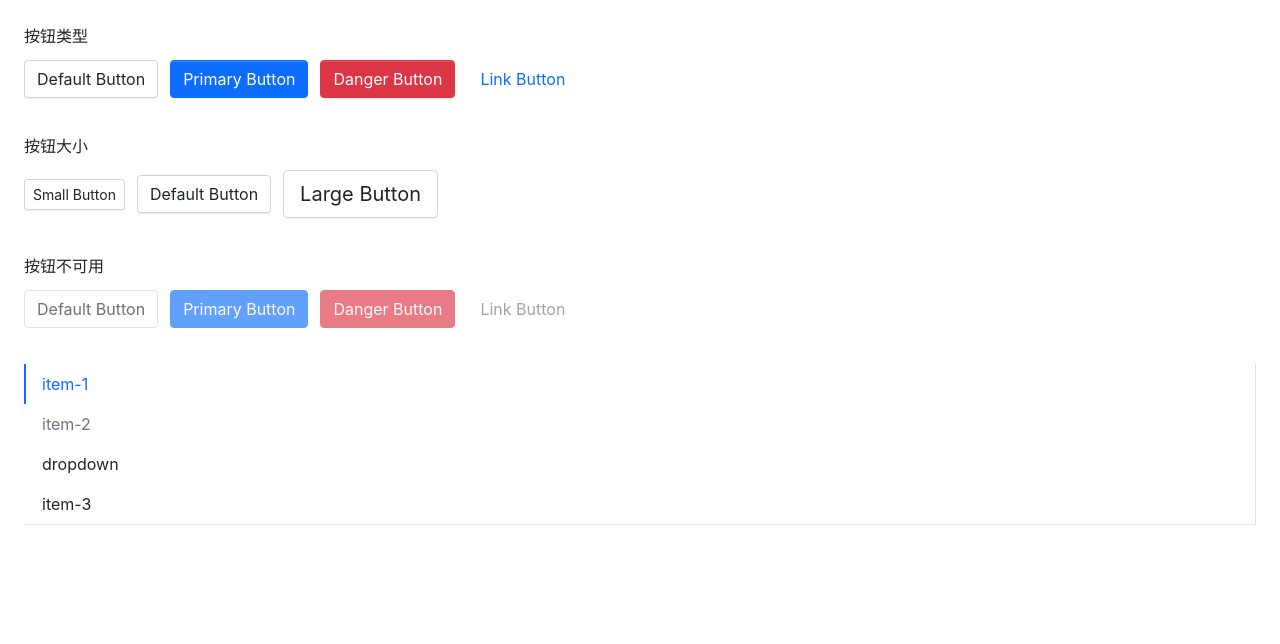
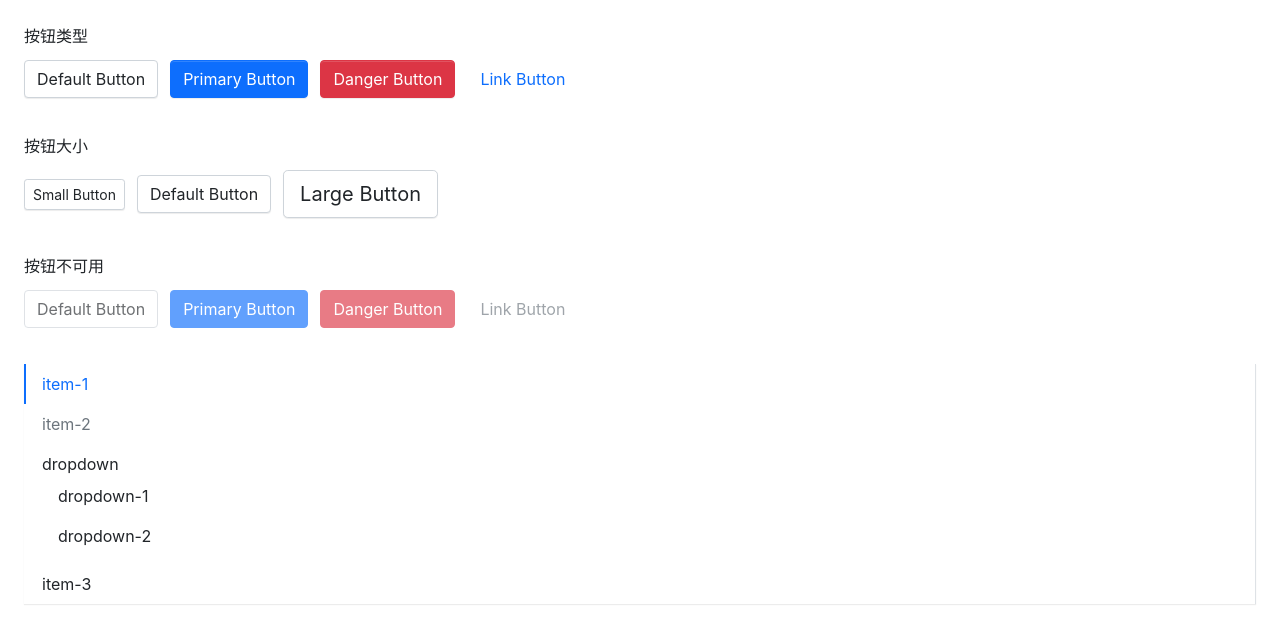
Before and after one commit to Laughingdyc/XD-UI, a React (Create React App) app: page / in a window 1280 px wide. Shown: the top 644 px of the page. Built offline with nearby package versions, Linux system fonts and the light colour scheme.

Commit message:
feat: 默认展开属性

```diff
--- a/src/components/Menu/menu.tsx
+++ b/src/components/Menu/menu.tsx
@@ -6,17 +6,19 @@ type MenuMode = 'horizontal' | 'vertical'
 type onSelectCallback = (selectedIndex: string) => void
 
 export interface MenuProps {
-    defaultIndex?: string
-    className   ?: string
-    mode        ?: MenuMode
-    style       ?: React.CSSProperties
-    onSelect    ?: onSelectCallback
+    defaultIndex       ?: string
+    className          ?: string
+    mode               ?: MenuMode
+    style              ?: React.CSSProperties
+    onSelect           ?: onSelectCallback
+    defaultOpenSubMenus?: Array<string>
 }
 
 interface IMenuContext {
-    index    : string
-    onSelect?: onSelectCallback
-    mode    ?: MenuMode
+    index               : string
+    onSelect           ?: onSelectCallback
+    mode               ?: MenuMode
+    defaultOpenSubMenus?: Array<string>
 }
 
 type IChildren = {
@@ -32,7 +34,8 @@ const Menu: React.FC<MenuProps & IChildren> = (Props) => {
         style,
         children,
         defaultIndex,
-        onSelect
+        onSelect,
+        defaultOpenSubMenus
     } = Props
 
     const [ currentActive, setCurrentActive ] = useState(defaultIndex)
@@ -50,7 +53,8 @@ const Menu: React.FC<MenuProps & IChildren> = (Props) => {
     const passedContext: IMenuContext = {
         index: currentActive || '0',
         onSelect: handleClick,
-        mode: mode
+        mode,
+        defaultOpenSubMenus
     }
 
     const renderChildren = () => {
@@ -83,7 +87,8 @@ const Menu: React.FC<MenuProps & IChildren> = (Props) => {
 
 Menu.defaultProps = {
     defaultIndex: '0',
-    mode: 'horizontal'
+    mode: 'horizontal',
+    defaultOpenSubMenus: []
 }
 
 export default Menu
--- a/src/components/Menu/subMenu.tsx
+++ b/src/components/Menu/subMenu.tsx
@@ -20,8 +20,13 @@ const SubMenu: React.FC<SubMenuProps> = (Props) => {
         children
     } = Props
 
+    // 是否自动展开垂直的submenu
+    const context = useContext(MenuContext)
+    const openedSubMenus = context.defaultOpenSubMenus as Array<string>
+    const isOpened = (index && context.mode === 'vertical') ? openedSubMenus.includes(index) : false
+
     // 控制下拉框的显示
-    const [ menuOpen, setMenuOpen ] = useState(false)
+    const [ menuOpen, setMenuOpen ] = useState(isOpened)
 
     const handleClick = (e: React.MouseEvent) => {
         e.preventDefault()
@@ -38,7 +43,6 @@ const SubMenu: React.FC<SubMenuProps> = (Props) => {
         }, 300)
     }
 
-    const context = useContext(MenuContext)
 
     const clickEvent = context.mode === 'vertical' ? { onClick: handleClick } : {}
 
--- a/src/examples/MenuExample/MenuExample.tsx
+++ b/src/examples/MenuExample/MenuExample.tsx
@@ -12,7 +12,11 @@ const MenuExample: React.FC = () => {
                 4.触发 Menu handleClick
                 5.触发 Menu onSelect
             */}
-            <Menu onSelect={(index) => {console.log(index)}} mode="vertical">
+            <Menu
+                onSelect={(index) => {console.log(index)}}
+                mode="vertical"
+                defaultOpenSubMenus={['2']}
+            >
                 <MenuItem>item-1</MenuItem>
                 <MenuItem disabled>item-2</MenuItem>
                 <SubMenu title="dropdown">
```
